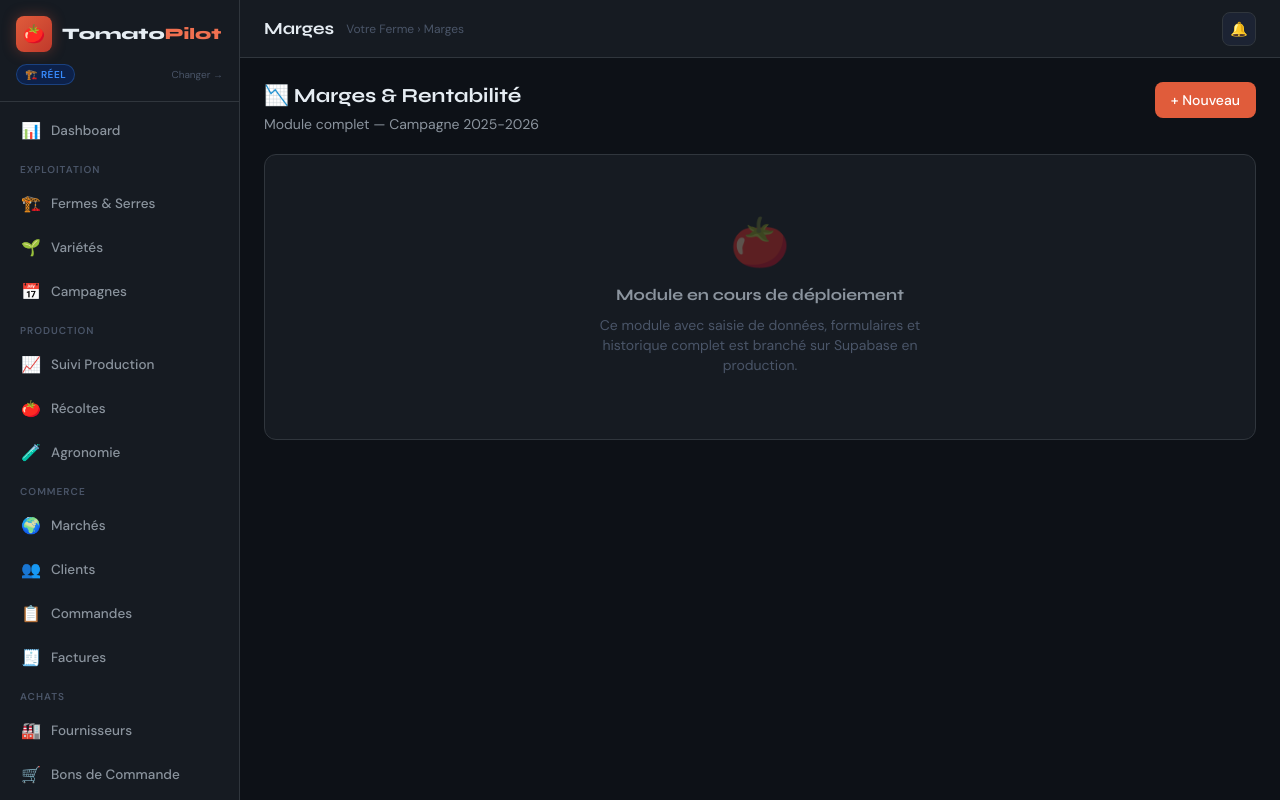
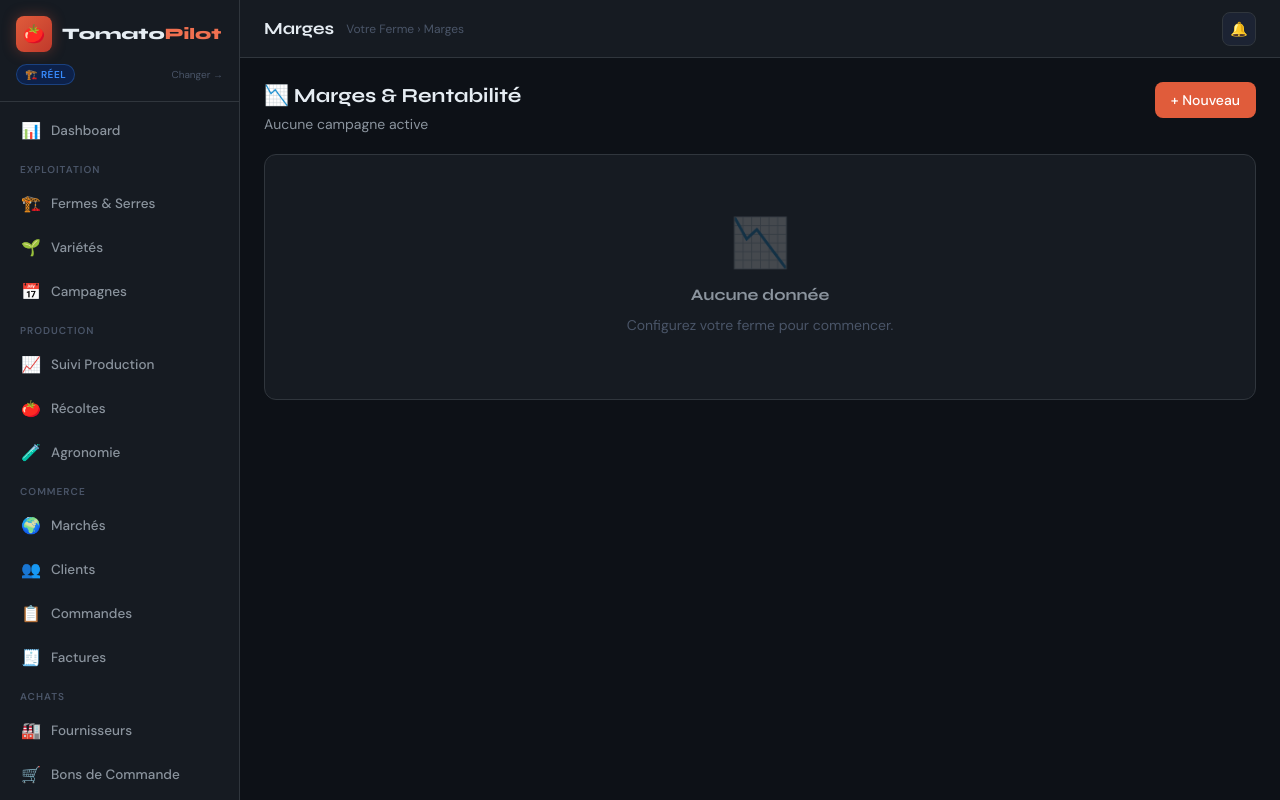
Before and after one commit to obenhalima/AgriApp, a Next.js app: page /marges in a window 1280 px wide. Built offline with nearby package versions, Linux system fonts and the light colour scheme; sample sign-in values are in the browser's storage.

Commit message:
feat: activate module app/marges/page.tsx

```diff
--- a/app/marges/page.tsx
+++ b/app/marges/page.tsx
@@ -1,20 +1,86 @@
+'use client'
+import { useEffect, useState } from 'react'
+import { DEMO_DATA } from '@/lib/data'
+
 export default function Page() {
+  const [profile, setProfile] = useState('demo')
+  useEffect(() => { setProfile(localStorage.getItem('tomatopilot_profile') || 'demo') }, [])
+  const isDemo = profile === 'demo'
   return (
     <div>
       <div className="flex items-start justify-between mb-5">
         <div>
           <h2 className="font-display text-xl font-bold mb-1">📉 Marges & Rentabilité</h2>
-          <p className="text-sm text-[#8b949e]">Module complet — Campagne 2025-2026</p>
+          <p className="text-sm text-[#8b949e]">{isDemo ? 'Campagne 2025-2026 · Domaine Souss Agri' : 'Aucune campagne active'}</p>
         </div>
         <button className="bg-[#e05c3b] text-white px-4 py-2 rounded-lg text-sm font-medium">+ Nouveau</button>
       </div>
-      <div className="bg-[#161b22] border border-[#30363d] rounded-xl p-16 text-center">
-        <div className="text-5xl mb-4 opacity-30">🍅</div>
-        <div className="font-display text-base font-bold text-[#8b949e] mb-2">Module en cours de déploiement</div>
-        <div className="text-sm text-[#4a5568] max-w-sm mx-auto">
-          Ce module avec saisie de données, formulaires et historique complet est branché sur Supabase en production.
+      {isDemo ? (<>
+      <div className="grid grid-cols-4 gap-4 mb-5">
+        {[['CA Total','3.01 M MAD','#388bfd'],['Coûts Directs','1.85 M MAD','#e05c3b'],['Marge Brute','48.5%','#3fb950'],['Marge Nette','38.4%','#a371f7']].map(([l,v,c])=>(
+          <div key={l} className="bg-[#161b22] border border-[#30363d] rounded-xl p-4" style={{borderTop:`2px solid ${c}`}}>
+            <div className="text-[11px] text-[#4a5568] uppercase tracking-wider mb-2">{l}</div>
+            <div className="font-display text-2xl font-extrabold" style={{color:c}}>{v}</div>
+          </div>
+        ))}
+      </div>
+      <div className="bg-[#161b22] border border-[#30363d] rounded-xl p-5 mb-5">
+        <div className="font-display font-bold text-sm mb-4">Compte de Résultat Simplifié — Campagne 2025-2026</div>
+        <div className="overflow-x-auto">
+          <table className="w-full text-sm">
+            <thead><tr className="border-b border-[#30363d]">{['Poste','Montant (MAD)','% CA','/ kg produit'].map(h=><th key={h} className="px-3 py-2.5 text-left text-[11px] font-semibold text-[#4a5568] uppercase tracking-wider">{h}</th>)}</tr></thead>
+            <tbody>
+              {[
+                {poste:'Chiffre d Affaires',montant:'3 006 000',pct:'100%',kg:'2.67 MAD',color:'#388bfd',bold:true},
+                {poste:'└ Marché Local (28%)',montant:'841 680',pct:'28%',kg:'—',color:'',bold:false,indent:true},
+                {poste:'└ Grande Distribution (18%)',montant:'541 080',pct:'18%',kg:'—',color:'',bold:false,indent:true},
+                {poste:'└ Export (54%)',montant:'1 623 240',pct:'54%',kg:'—',color:'',bold:false,indent:true},
+                {poste:'— Coûts de Production',montant:'-1 545 000',pct:'51.4%',kg:'1.37 MAD',color:'#f85149',bold:true},
+                {poste:'= MARGE BRUTE',montant:'1 461 000',pct:'48.6%',kg:'1.30 MAD',color:'#3fb950',bold:true},
+                {poste:'— Main-d oeuvre',montant:'-780 000',pct:'26%',kg:'0.69',color:'',bold:false,indent:true},
+                {poste:'— Frais généraux',montant:'-122 000',pct:'4.1%',kg:'0.11',color:'',bold:false,indent:true},
+                {poste:'= RÉSULTAT NET',montant:'559 000',pct:'18.6%',kg:'0.50 MAD',color:'#a371f7',bold:true},
+              ].map((r,i)=>(
+                <tr key={i} className="border-b border-[#30363d]/50 hover:bg-[#1c2333]">
+                  <td className="px-3 py-3" style={{paddingLeft:r.indent?'36px':undefined,color:r.color||'inherit',fontWeight:r.bold?700:400}}>{r.poste}</td>
+                  <td className="px-3 py-3 font-mono text-xs" style={{color:r.color||'inherit',fontWeight:r.bold?700:400}}>{r.montant}</td>
+                  <td className="px-3 py-3 font-mono text-xs text-[#8b949e]">{r.pct}</td>
+                  <td className="px-3 py-3 font-mono text-xs text-[#8b949e]">{r.kg}</td>
+                </tr>
+              ))}
+            </tbody>
+          </table>
         </div>
       </div>
+      <div className="bg-[#161b22] border border-[#30363d] rounded-xl p-5">
+        <div className="font-display font-bold text-sm mb-4">Marge par Variété</div>
+        <div className="overflow-x-auto">
+          <table className="w-full text-sm">
+            <thead><tr className="border-b border-[#30363d]">{['Variété','Surface','Coût/m²','Coût Total','CA Estimé','Marge Brute','Marge %'].map(h=><th key={h} className="px-3 py-2.5 text-left text-[11px] font-semibold text-[#4a5568] uppercase tracking-wider">{h}</th>)}</tr></thead>
+            <tbody>
+              {DEMO_DATA.varietes.map(v=>{
+                const coutTotal = v.surface*v.cout_m2
+                const ca = v.surface*v.rend_reel*(v.destination==='Export'?v.prix_export*10.8:v.prix_local)
+                const marge = ca-coutTotal
+                return <tr key={v.code} className="border-b border-[#30363d]/50 hover:bg-[#1c2333]">
+                  <td className="px-3 py-3"><div className="flex items-center gap-2"><span className="w-2.5 h-2.5 rounded-full" style={{background:v.couleur}} /><span className="font-semibold">{v.nom}</span></div></td>
+                  <td className="px-3 py-3 font-mono text-xs">{v.surface.toLocaleString('fr')} m²</td>
+                  <td className="px-3 py-3 font-mono text-xs">{v.cout_m2} MAD</td>
+                  <td className="px-3 py-3 font-mono text-xs">{(coutTotal/1000).toFixed(0)}k MAD</td>
+                  <td className="px-3 py-3 font-mono text-xs font-semibold">{(ca/1000000).toFixed(2)} M MAD</td>
+                  <td className="px-3 py-3 font-mono text-xs text-[#3fb950]">{(marge/1000).toFixed(0)}k MAD</td>
+                  <td className="px-3 py-3 font-semibold" style={{color:'#3fb950'}}>{v.marge}%</td>
+                </tr>
+              })}
+            </tbody>
+          </table>
+        </div>
+      </div></>) : (<>
+      <div className="card p-16 text-center">
+        <div className="text-5xl mb-4 opacity-20">📉</div>
+        <div className="font-display text-base font-bold text-[#8b949e] mb-2">Aucune donnée</div>
+        <p className="text-sm text-[#4a5568] max-w-xs mx-auto">Configurez votre ferme pour commencer.</p>
+      </div></>)}
     </div>
   )
 }
```
